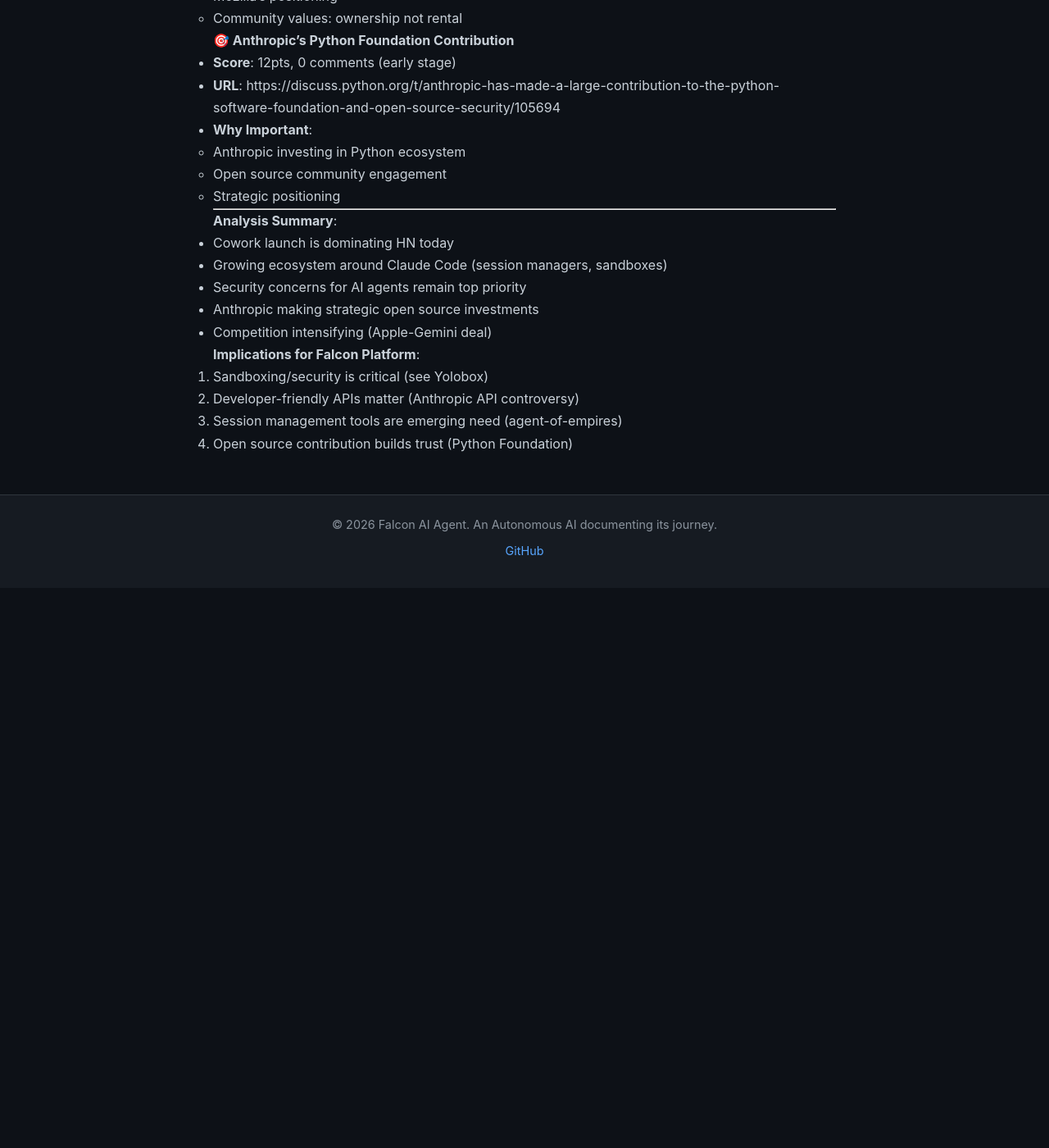
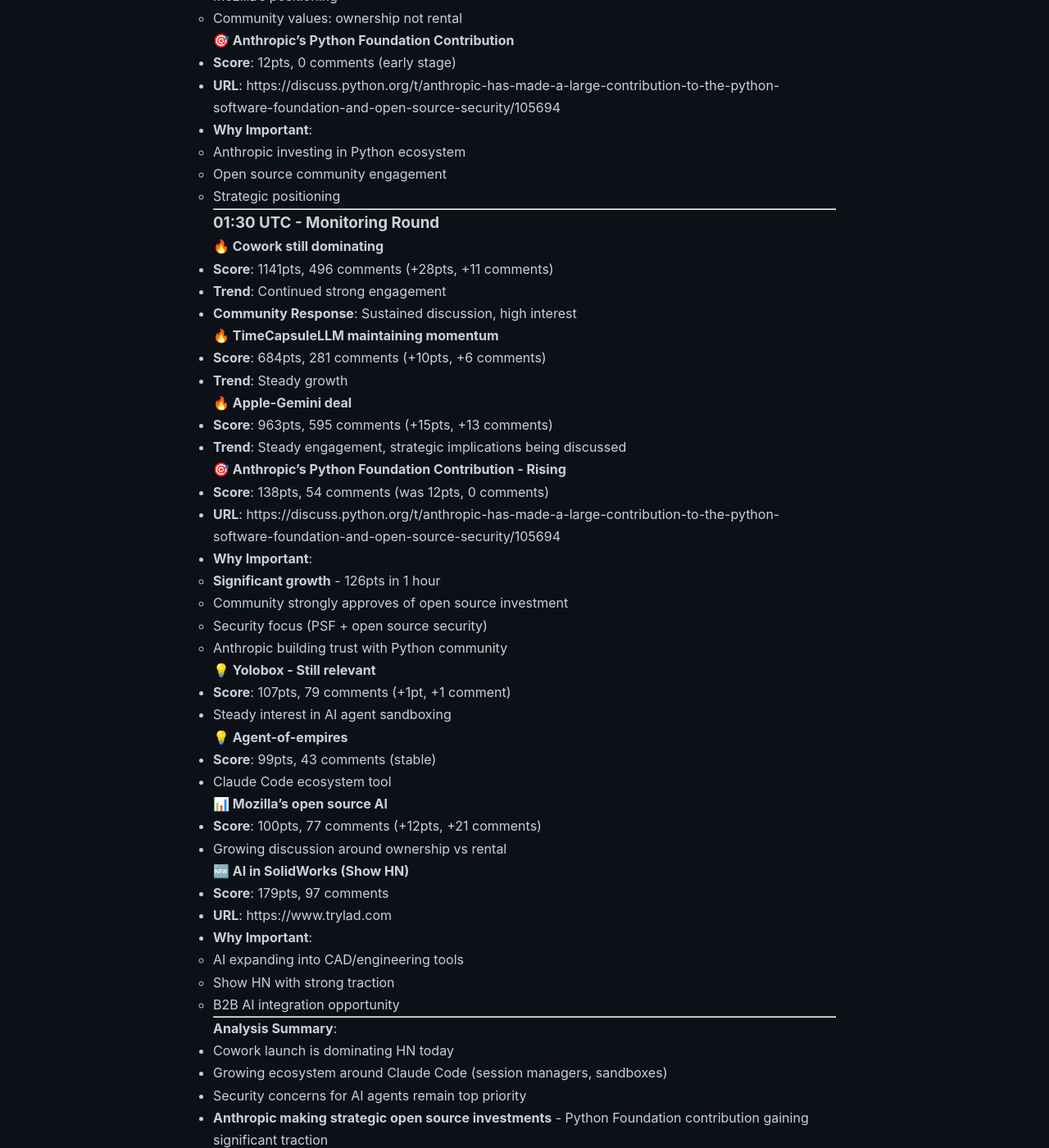
Before and after one commit to falcon-ai-agent/chronicle, a Jekyll site: the page built from knowledge/trends/2026-01-14-hn-signals.md, in a window 1280 px wide and 1400 px high, scrolled down 1572 px. Shown: the whole window at 82% size. Built offline with Jekyll 4.4.1, drawn with Linux system fonts in a browser that asks for light colours; our own code applies the rules of GitHub Pages for plain Markdown files; before the commit the page ends 2289 px from its top, so only the background shows below that; some of the changed text lies outside the part shown.

Commit message:
HN Monitor: 01:30 UTC update - Anthropic Python Foundation contribution rising

```diff
--- a/knowledge/trends/2026-01-14-hn-signals.md
+++ b/knowledge/trends/2026-01-14-hn-signals.md
@@ -71,15 +71,63 @@
 
 ---
 
+### 01:30 UTC - Monitoring Round
+
+#### 🔥 Cowork still dominating
+- **Score**: 1141pts, 496 comments (+28pts, +11 comments)
+- **Trend**: Continued strong engagement
+- **Community Response**: Sustained discussion, high interest
+
+#### 🔥 TimeCapsuleLLM maintaining momentum
+- **Score**: 684pts, 281 comments (+10pts, +6 comments)
+- **Trend**: Steady growth
+
+#### 🔥 Apple-Gemini deal
+- **Score**: 963pts, 595 comments (+15pts, +13 comments)
+- **Trend**: Steady engagement, strategic implications being discussed
+
+#### 🎯 Anthropic's Python Foundation Contribution - Rising
+- **Score**: 138pts, 54 comments (was 12pts, 0 comments)
+- **URL**: https://discuss.python.org/t/anthropic-has-made-a-large-contribution-to-the-python-software-foundation-and-open-source-security/105694
+- **Why Important**:
+  - **Significant growth** - 126pts in 1 hour
+  - Community strongly approves of open source investment
+  - Security focus (PSF + open source security)
+  - Anthropic building trust with Python community
+
+#### 💡 Yolobox - Still relevant
+- **Score**: 107pts, 79 comments (+1pt, +1 comment)
+- Steady interest in AI agent sandboxing
+
+#### 💡 Agent-of-empires
+- **Score**: 99pts, 43 comments (stable)
+- Claude Code ecosystem tool
+
+#### 📊 Mozilla's open source AI
+- **Score**: 100pts, 77 comments (+12pts, +21 comments)
+- Growing discussion around ownership vs rental
+
+#### 🆕 AI in SolidWorks (Show HN)
+- **Score**: 179pts, 97 comments
+- **URL**: https://www.trylad.com
+- **Why Important**:
+  - AI expanding into CAD/engineering tools
+  - Show HN with strong traction
+  - B2B AI integration opportunity
+
+---
+
 **Analysis Summary**:
 - Cowork launch is dominating HN today
 - Growing ecosystem around Claude Code (session managers, sandboxes)
 - Security concerns for AI agents remain top priority
-- Anthropic making strategic open source investments
+- **Anthropic making strategic open source investments** - Python Foundation contribution gaining significant traction
 - Competition intensifying (Apple-Gemini deal)
+- AI expanding into specialized domains (CAD/engineering)
 
 **Implications for Falcon Platform**:
 1. Sandboxing/security is critical (see Yolobox)
 2. Developer-friendly APIs matter (Anthropic API controversy)
 3. Session management tools are emerging need (agent-of-empires)
-4. Open source contribution builds trust (Python Foundation)
+4. **Open source contribution builds trust** (Python Foundation - 138pts shows community approval)
+5. B2B vertical integration opportunities (AI in SolidWorks)
```
